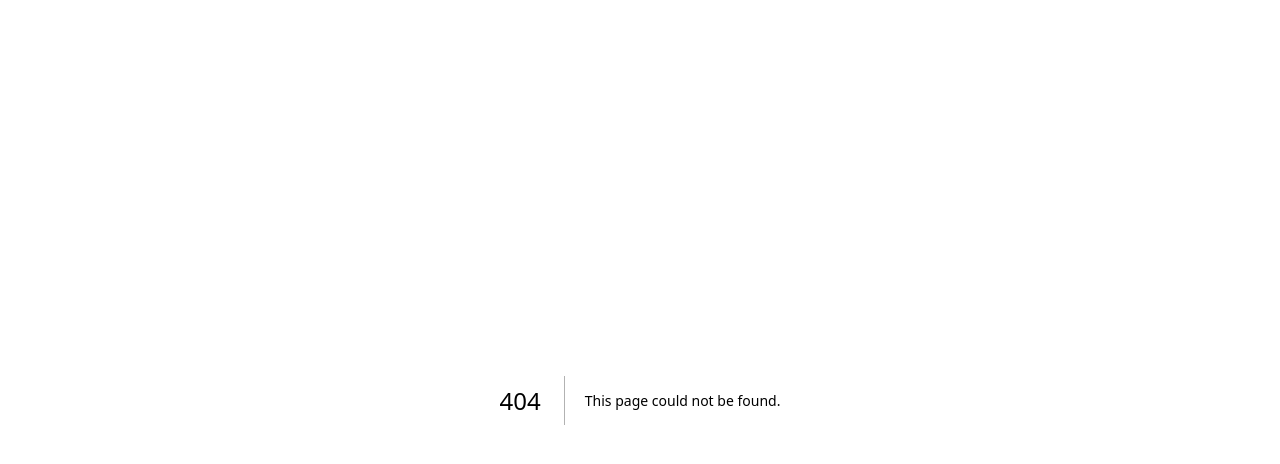
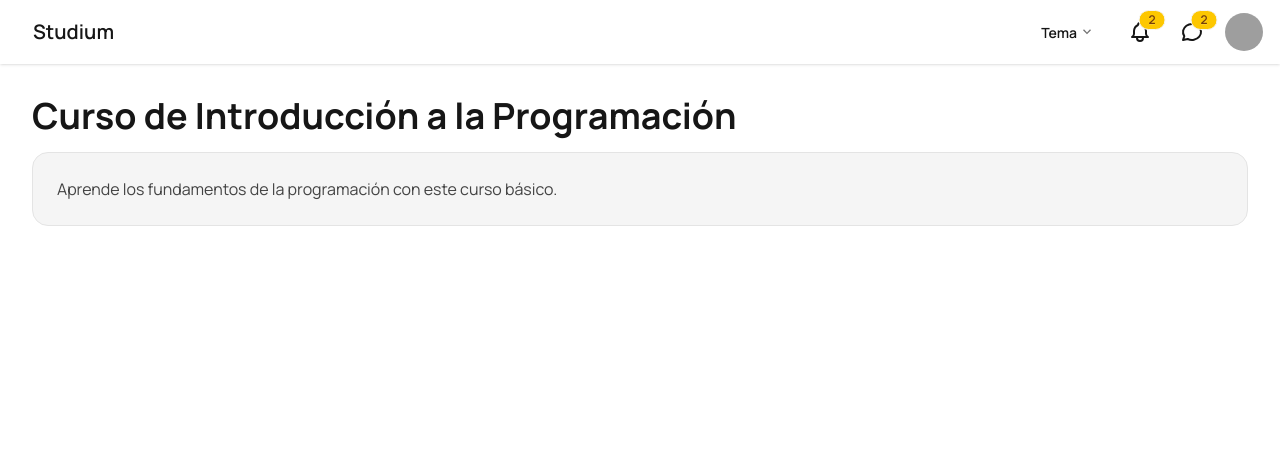
Before and after one commit to yuseflc/studium, a Next.js app: page /mycourses/course-1 in a window 1280 px wide. Before the commit this address had no page. Shown: the top 464 px of the page. Built offline with nearby package versions, Linux system fonts and the light colour scheme; grey boxes are pictures that could not be loaded; a web font is replaced by a local one.

Commit message:
[Update] Redirección de rutas corregida
Ahora muestra correctamente las rutas /mycourses la cual redirije a /courses la cual redirije a /course-(id)

Finalmente queda: /mycourses/courses/course-(id)

```diff
--- /dev/null
+++ b/src/app/mycourses/[slug]/page.tsx
@@ -0,0 +1,26 @@
+// Este page.tsx se emcarga de manejar las rutasde /mycourses/coure-(id) osea el dettalle de un curso
+
+import { CURSOS } from "@/seed/data";
+
+export default async function MyCoursePage({ params }: { params: Promise<{ slug: string }> }) {
+  const { slug } = await params;
+  const curso: any = CURSOS.find((c) => c.id === slug);
+
+  if (!curso) {
+    return (
+      <main className="p-8 bg-base-100 min-h-[calc(100vh-64px)]">
+        <h1 className="text-3xl font-bold">Curso no encontrado</h1>
+        <p className="text-base-content/80 mt-2">El curso que buscas no existe.</p>
+      </main>
+    );
+  }
+
+  return (
+    <main className="p-8 bg-base-100 min-h-[calc(100vh-64px)]">
+      <h1 className="text-4xl font-bold">{curso.nombre}</h1>
+      <div className="mt-4 p-6 bg-base-200 rounded-box border border-base-300">
+        <p className="text-base-content/80">{curso.descripcion ?? "Sin descripción."}</p>
+      </div>
+    </main>
+  );
+}
--- a/src/app/mycourses/page.tsx
+++ b/src/app/mycourses/page.tsx
@@ -12,7 +12,7 @@ export default function CourseCatalogPage() {
               <h2 className="card-title text-base-content">{c.nombre}</h2>
               <p className="text-sm text-base-content/80">{c.descripcion}</p>
               <div className="card-actions justify-end">
-                <Link href={`/course/${c.id}`} className="btn btn-primary">
+                <Link href={`/mycourses/${c.id}`} className="btn btn-primary">
                   Ver curso
                 </Link>
               </div>
--- a/src/seed/data.tsx
+++ b/src/seed/data.tsx
@@ -1,12 +1,12 @@
 const CURSOS = [
     {
-        id: "curso-1",
+        id: "course-1",
         nombre: "Curso de Introducción a la Programación",
         descripcion: "Aprende los fundamentos de la programación con este curso básico.",
         imagen: "https://i.pravatar.cc/150?u=curso1"
     },
     {
-        id: "curso-2",
+        id: "course-2",
         nombre: "Curso de Desarrollo Web",
         descripcion: "Domina las tecnologías web modernas y crea aplicaciones web increíbles.",
         imagen: "https://i.pravatar.cc/150?u=curso2"
```
